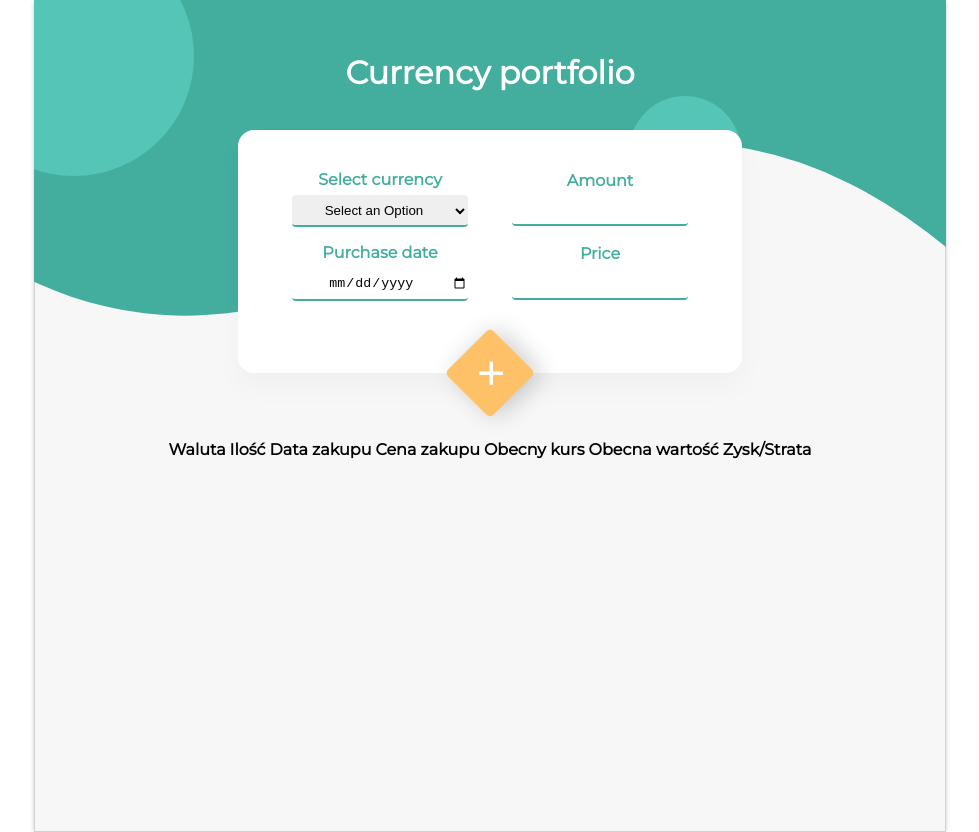
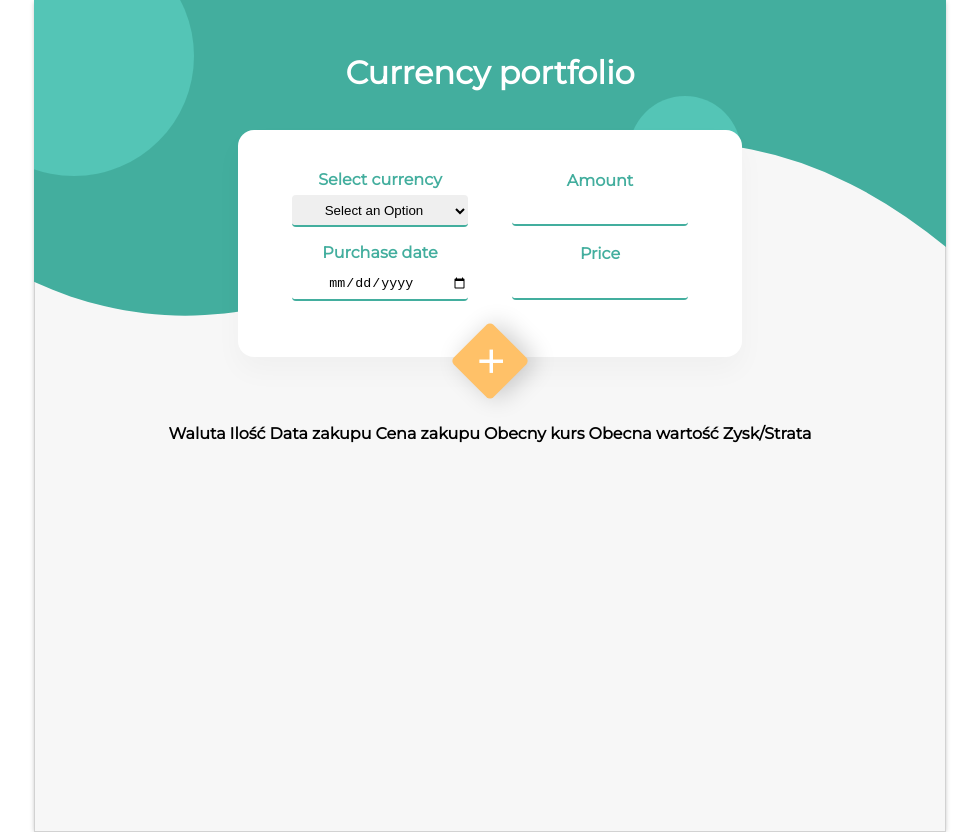
Before and after one commit to AgnieszkaSzostak/Currency-Portfolio-App, a React (Create React App) app: page / in a window 1280 px wide. Shown: the whole page, without its empty margins (150-1129 px from the left). Built offline with nearby package versions, Linux system fonts and the light colour scheme.

Commit message:
Change style in Form

```diff
--- a/src/components/Form/Form.styled.js
+++ b/src/components/Form/Form.styled.js
@@ -6,7 +6,7 @@ const StyledForm = styled.form`
     flex-wrap: wrap;
     justify-content: center;
     width: 50%;
-    padding: 2em 2em 4em 2em;
+    padding: 2em 2em 3em 2em;
     *{text-align: center};
     border-radius: 1em;
     background-color: white;
@@ -41,8 +41,8 @@ const StyledForm = styled.form`
     }
     .form__submit {
         align-self: center;
-        width: 4em;
-        height: 4em;
+        width: 3.5em;
+        height: 3.5em;
         background-color: #FFC168;
         border-radius: 0.3em;
         display: flex;
```
